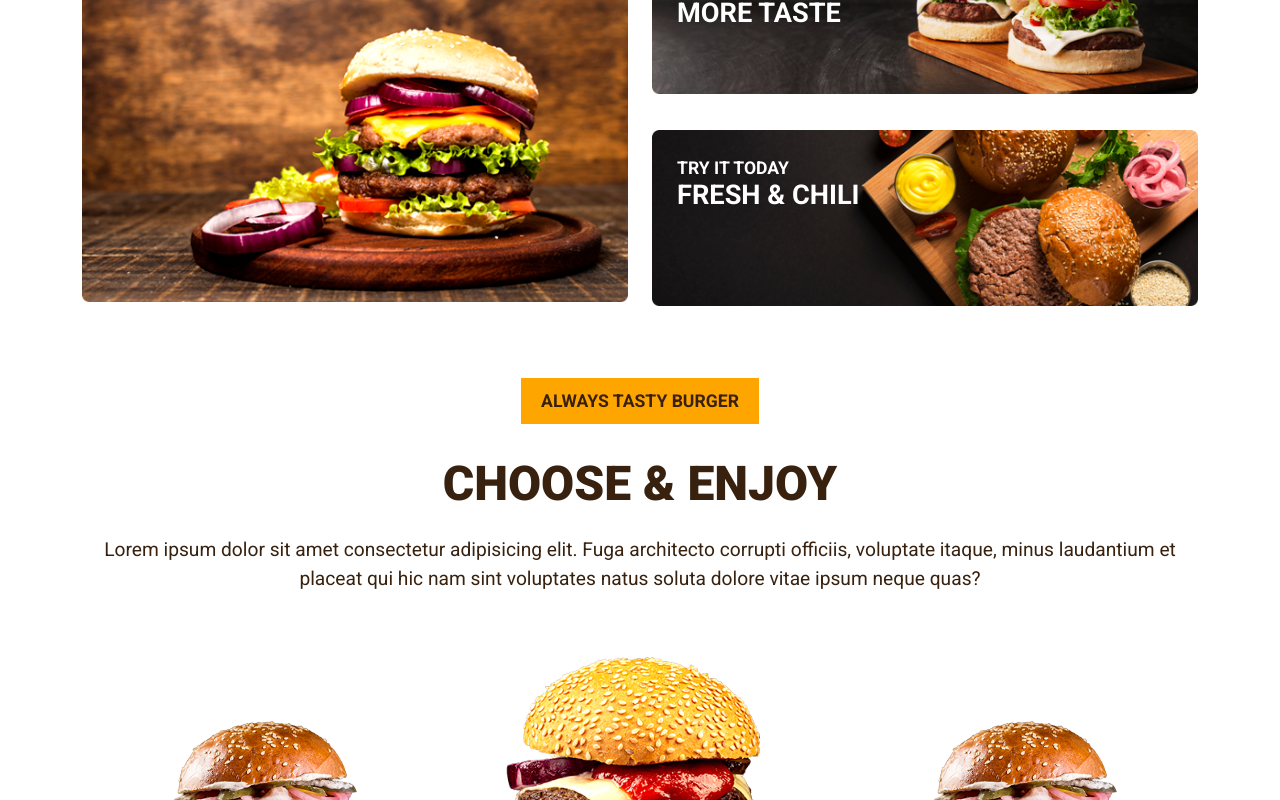
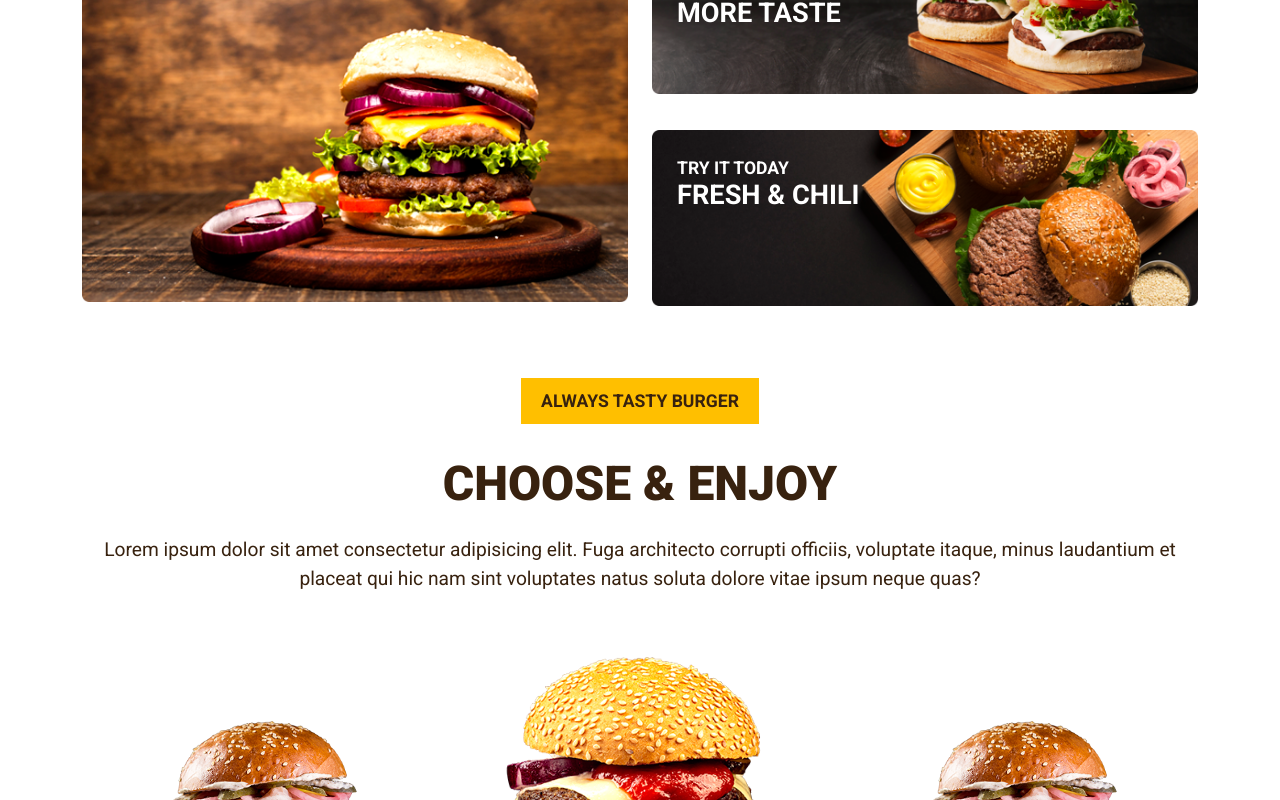
Before and after one commit to KhurramSagoo/BurgerHouse, a React (Vite) app: page / in a window 1280 px wide. In both pictures the pointer is over the button "ALWAYS TASTY BURGER". Shown: the part 809-1609 px from the top of the page. Built offline with nearby package versions, Linux system fonts and the light colour scheme.

Commit message:
hover added

```diff
--- a/src/main/burger-layer.css
+++ b/src/main/burger-layer.css
@@ -1,5 +1,4 @@
 .layer--container{
-    /* height: 50vh; */
     /* background: #000; */
 }
 .button--tasty{
@@ -9,6 +8,11 @@
     border: none;
     font-size: 1.1rem;
     font-weight: bold;
+    cursor: pointer;
+    transition: background-color 0.3s, color 0.3s;
+}
+.button--tasty:hover {
+    background-color: #ffbf00;
 }
 .layer--heading{
     font-size: 3rem;
@@ -54,10 +58,14 @@
     /* color: #38220f; */
     color: white;
     margin-top: 10px;
-
+    cursor: pointer;
     border: none;
     font-size: 1.4rem;
     font-weight: bold;
+    transition: background-color 0.3s;
+}
+.layer--button:hover {
+    background-color: #FF0000;
 }
 
 /* three burger end */
```
